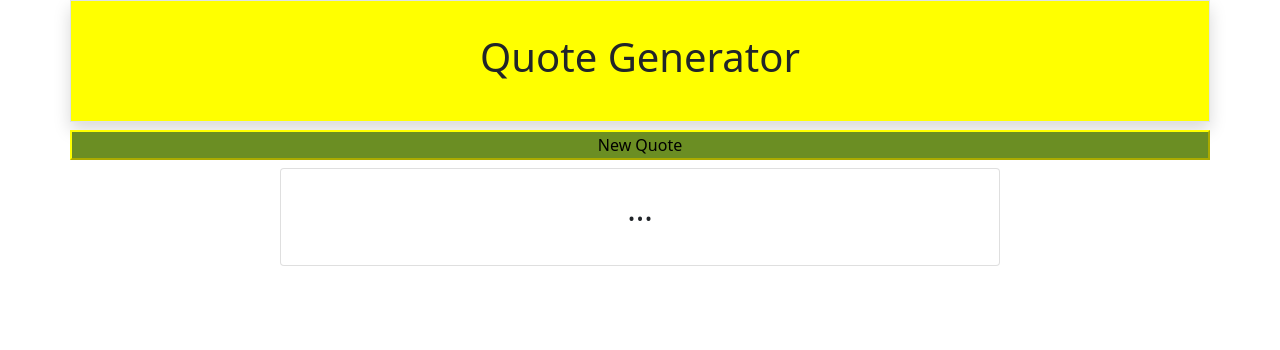
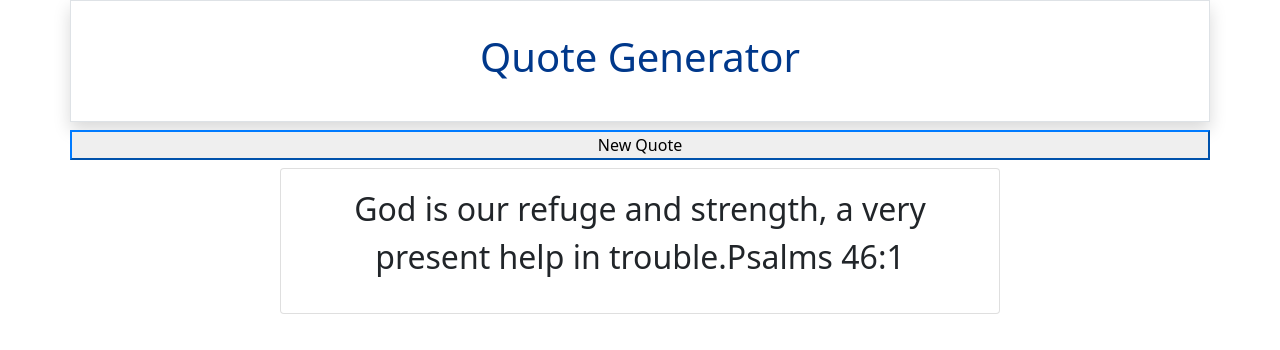
Before and after one commit to rtaye/Quote-Generator-1, a plain HTML site: page index.html in a window 1280 px wide. Both pictures are taken after a click on the button "New Quote". Drawn offline with nearby package versions, Linux system fonts and the light colour scheme.

Commit message:
First commit

```diff
--- a/app.js
+++ b/app.js
@@ -1,6 +1,6 @@
 var quotes = [
 
-    "No one has ever seen God; but if we love one another, God lives in us, and his love is made complete in us.",
+    "No one has ever seen God; but if we love one another, God lives in us, and his love is made complete in us. 1 John 4:12",
     "God is our refuge and strength, a very present help in trouble.Psalms 46:1",
     "So that we may boldly say, The Lord is my helper, and I will not fear what man shall do unto me. Hebrews 13:6",
     "Because, if you confess with your mouth that Jesus is Lord and believe in your heart that God raised him from the dead, you will be saved. For with the heart, one believes and is justified, and with the mouth one confesses and is saved.Romans 10: 9-10",
@@ -8,5 +8,6 @@ var quotes = [
 
  function getQuote() {
 
-     var randomNumber= Math.floor(Math.random() * quotes.length)
-     document.getElementById('newQuoteSection').innerHTML= quotes[randomNumber]
+     var randomNumber= Math.floor(Math.random() * quotes.length);
+     document.getElementById('newQuoteSection').innerHTML= quotes[randomNumber];
+ }
--- a/index.html
+++ b/index.html
@@ -17,15 +17,16 @@
         </div>
 
     <div class="row flex-top justify-content-center">
-        <button id="button" class="btn-large new-quote-button" onclick="getQuote()">New Quote</button>
+        <button id="button" class="btn-large new-quote-button" onClick="getQuote()">New Quote</button>
 
     </div>
 
     <div class="row justify-content-center">
         <main class="card">
-            <p class="quote card-body center" id="newQuoteSelection">...</p>
+            <p class="quote card-body center" id="newQuoteSection">...</p>
         </main>
     </div>
+
     <script src="app.js"></script>
 </body>
 </html>
--- a/style.css
+++ b/style.css
@@ -1,9 +1,8 @@
 header {
     padding: 2em;
-    background-color: yellow;
-    margin-top: 2em;
+    background-color:    margin-top: 2em;
     text-align: center;
-    color: yello;
+    color: rgb(0, 56, 139);
 
 }
 .quote {
@@ -18,9 +17,9 @@ header {
     width: 45em;
 }
 .new-quote-button {
-    background-color: olivedrab;
-    border-color: yellow;
+    background-color: dark blue);
+    border-color: rgb(0, 123, 255);
 }
 #button:hover {
-    background-color: green;
+    background-color: rgb(0, 83, 128);
 }
```
Also changed, not shown: one.txt (added).
